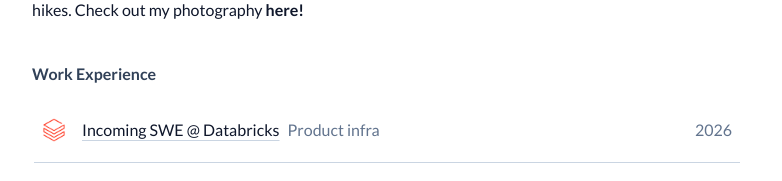
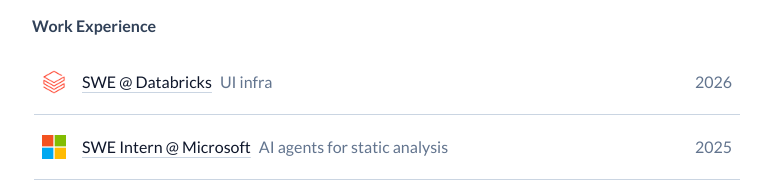
Before and after one commit to s0phialiu/site, a React (Vite) app: page / in a window 1280 px wide. Shown: the part 298-479 px from the top of the page, without its empty margins (260-1042 px from the left). Built offline with nearby package versions, Linux system fonts and the light colour scheme.

Commit message:
Update work history

```diff
--- a/src/sections/About.tsx
+++ b/src/sections/About.tsx
@@ -5,7 +5,7 @@ function About() {
           Hi, I'm Sophia! 👋
         </h1>
         <p className="mt-3 text-md">
-          I’m a software engineer with an interest in building AI-driven solutions for platform security and developer productivity. I graduated with a B.S. in Computer Science from the University of Illinois Urbana-Champaign (2026), and will be joining <strong>Databricks</strong> full-time.
+          I graduated with a B.S. in Computer Science from the University of Illinois Urbana-Champaign (2026). Currently, I'm a SWE at <strong>Databricks</strong> working on UI infra.
         </p>
         <p className="mt-3 text-md">
           In my free time, I love painting landscapes and exploring new hikes. Check out my photography {" "}
--- a/src/sections/NewResume.tsx
+++ b/src/sections/NewResume.tsx
@@ -14,8 +14,8 @@ type TimelineItem = {
 
 const items: TimelineItem[] = [
   {
-    company: "Incoming SWE @ Databricks",
-    title: "Product infra",
+    company: "SWE @ Databricks",
+    title: "UI infra",
     year: 2026,
     href: "https://databricks.com",
     logoSrc: databricks,
```
